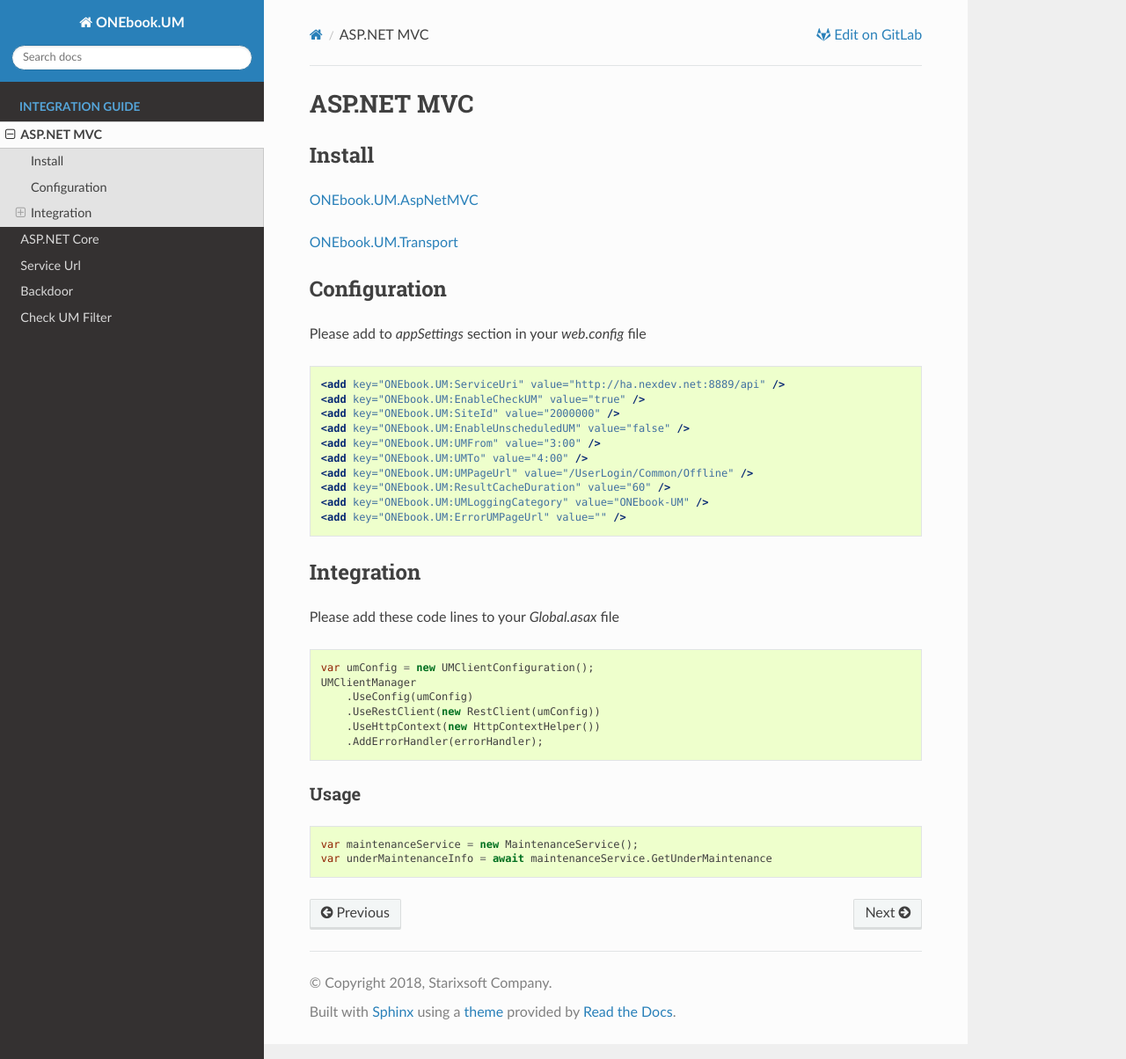
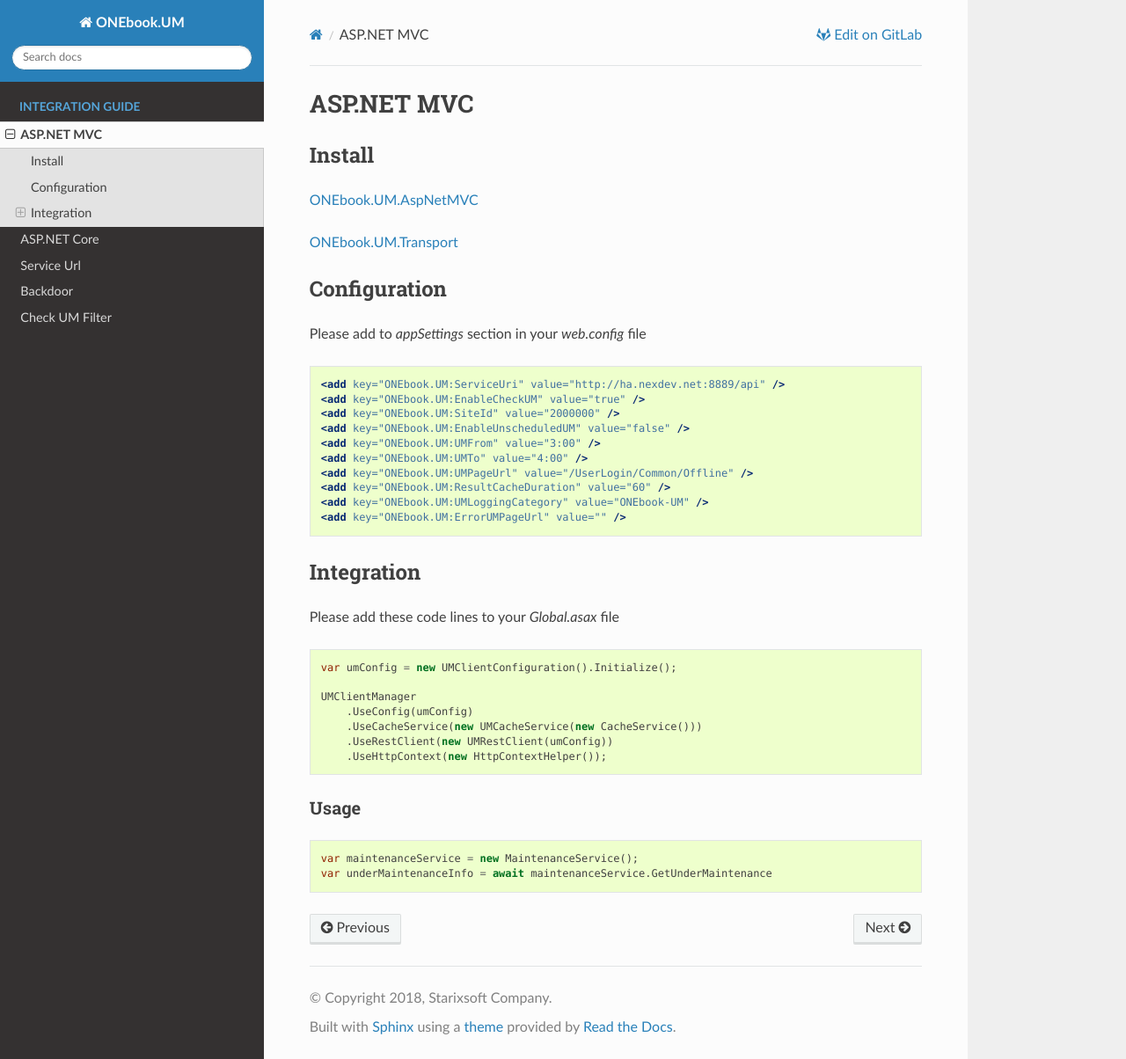
Before and after one commit to starixvn/infrastructure_fanex-um, a Sphinx documentation site: the page built from docs/integration/aspnetmvc.rst, in a window 1280 px wide and 1204 px high. Shown: the whole window at 88% size. Built offline with Sphinx 7.4.7 and the Read the Docs theme 2.0.0, drawn with Linux system fonts in a browser that asks for light colours.

Commit message:
Update aspnetmvc.rst

```diff
--- a/docs/integration/aspnetmvc.rst
+++ b/docs/integration/aspnetmvc.rst
@@ -33,12 +33,13 @@ Please add these code lines to your *Global.asax* file
 
 .. code:: csharp
 
-       var umConfig = new UMClientConfiguration();
-       UMClientManager
-           .UseConfig(umConfig)
-           .UseRestClient(new RestClient(umConfig))
-           .UseHttpContext(new HttpContextHelper())
-           .AddErrorHandler(errorHandler);
+        var umConfig = new UMClientConfiguration().Initialize();
+
+        UMClientManager
+            .UseConfig(umConfig)
+            .UseCacheService(new UMCacheService(new CacheService()))
+            .UseRestClient(new UMRestClient(umConfig))
+            .UseHttpContext(new HttpContextHelper());
 
 Usage
 ^^^^^
```
